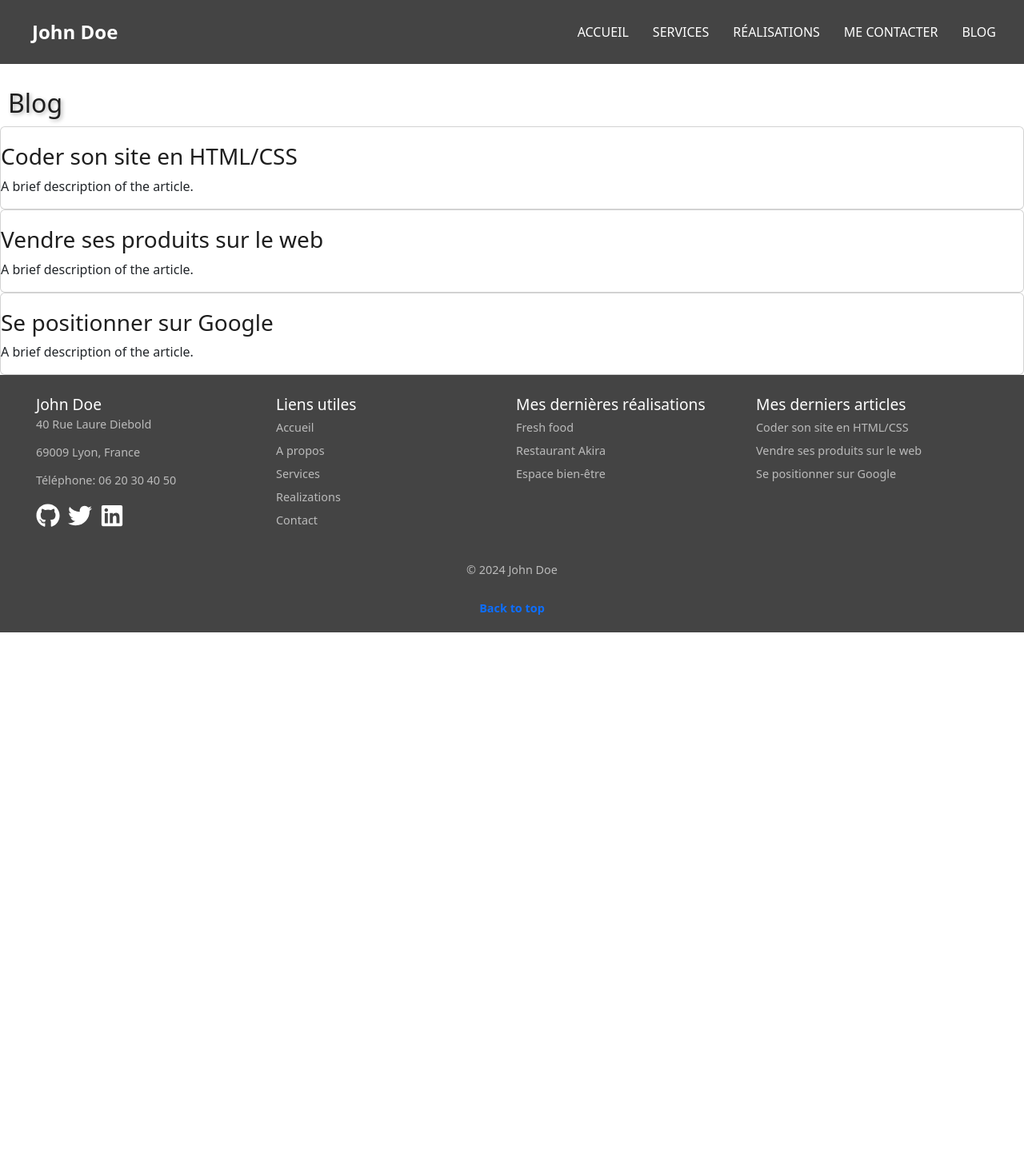
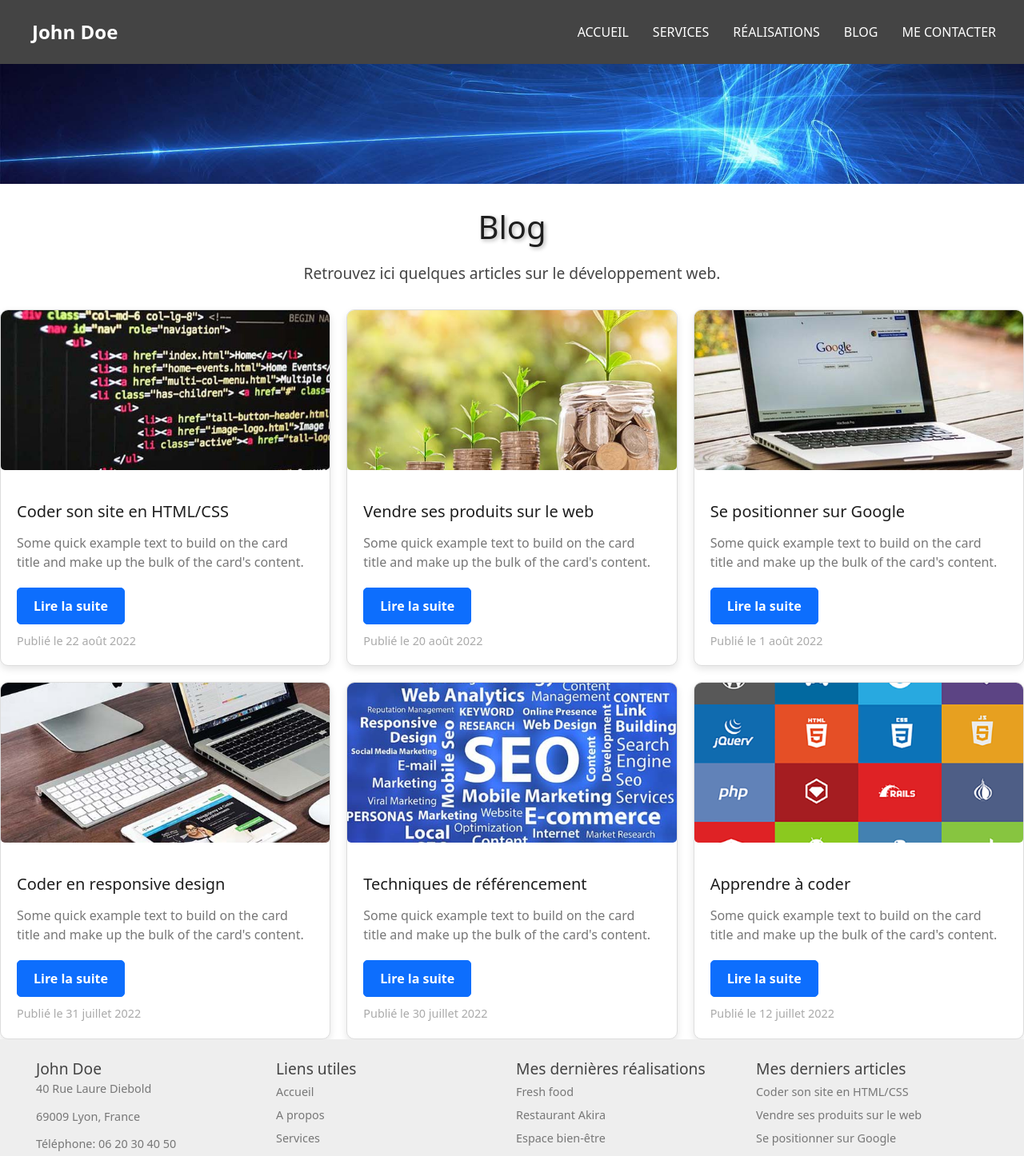
Before and after one commit to HC-VP/john-doe-portfolio, a React (Create React App) app: page /blog in a window 1280 px wide. Shown: the top 1446 px of the page at 80% size. Before the commit the page ends 800 px from the top, so only its background shows below. Built offline with nearby package versions, Linux system fonts and the light colour scheme.

Commit message:
Footer fixes and Blog page

```diff
--- a/src/components/footer/Footer.css
+++ b/src/components/footer/Footer.css
@@ -4,10 +4,11 @@
   justify-content: space-between;
   flex-wrap: wrap; /* Allow sections to wrap on smaller screens */
   padding: 20px 40px;
-  background-color: #444;
-  color: white;
+  background-color: #EEE; /* Light background color for the main footer */
+  color: #444; /* Default text color for the footer */
   text-align: left;
   position: relative;
+  width: 100%; /* Ensure the footer spans the full width */
 }
 
 .footer-column {
@@ -18,12 +19,12 @@
 
 .footer-column h4 {
   font-size: 1.2rem;
-  color: white;
+  color: #444; /* Darker text for the titles */
   margin-bottom: 5px;
 }
 
 .footer-column p, .footer-column a {
-  color: #bbb;
+  color: #777; /* Lighter grey color for text links */
   font-size: 0.9rem;
   line-height: 1.3;
 }
@@ -45,7 +46,7 @@
 }
 
 .social-links a {
-  color: white;
+  color: #444; /* Dark icons */
   font-size: 1.5rem;
   transition: color 0.3s ease;
 }
@@ -64,15 +65,21 @@
   margin-bottom: 5px;
 }
 
+/* Copyright Section - Full Width with Dark Background */
 .copyright {
-  width: 100%;
+  width: 100vw; /* Full viewport width */
   margin-top: 20px;
   font-size: 0.9rem;
   color: #bbb;
+  background-color: #444; /* Dark background for the copyright section */
   display: flex;
   flex-direction: column; /* Stack copyright and "Back to top" */
   align-items: center; /* Center content on desktop */
   text-align: center; /* Ensure text is centered */
+  padding: 10px 0; /* Add padding for better spacing */
+  position: relative;
+  left: 50%; /* Shift the copyright back to the left edge of the page */
+  margin-left: -50vw; /* Offset the margin to cover the full width */
 }
 
 .copyright a {
@@ -113,8 +120,11 @@
     justify-content: flex-start; /* Align copyright and "Back to top" to the left */
     margin-top: 15px;
     font-size: 0.8rem;
-    width: 100%; /* Take full width */
+    width: 100%; /* Full width */
     align-items: flex-start; /* Left-align in mobile */
+    background-color: #444; /* Keep dark background for mobile */
+    left: 0;
+    margin-left: 0; /* Remove the offset on mobile */
   }
 
   .copyright a {
@@ -129,5 +139,6 @@
     margin-top: 30px;
     text-align: center;
     align-items: center; /* Keep centered for desktop */
+    background-color: #444; /* Keep dark background */
   }
 }
--- a/src/components/footer/Footer.js
+++ b/src/components/footer/Footer.js
@@ -29,8 +29,8 @@ const Footer = () => {
           <li><a href="/">Accueil</a></li>
           <li><a href="/#about">A propos</a></li>
           <li><a href="/services">Services</a></li>
-          <li><a href="/realizations">Realizations</a></li>
-          <li><a href="/contact">Contact</a></li>
+          <li><a href="/contact">Me contacter</a></li>
+          <li><a href="/Mentions">Mentions Légales</a></li>
         </ul>
       </div>
 
--- a/src/components/header/Header.js
+++ b/src/components/header/Header.js
@@ -27,9 +27,10 @@ const Header = () => {
           <li><Link to="/" className="nav-link">Accueil</Link></li>
           <li><Link to="/services" className="nav-link">Services</Link></li>
           <li><Link to="/realizations" className="nav-link">Réalisations</Link></li>
+          <li><Link to="/blog" className="nav-link">Blog</Link></li>
           <li><Link to="/contact" className="nav-link">Me contacter</Link></li>
-          <li><Link to="/blog" className="nav-link">Blog</Link></li>
         </ul>
+
       </nav>
     </header>
   );
--- a/src/pages/blog/Blog.css
+++ b/src/pages/blog/Blog.css
@@ -0,0 +1,110 @@
+/* Blog Page Styles */
+.blog-container {
+    max-width: 100%; /* Ensure it spans the entire width of the page */
+    margin: 0 auto;
+    padding: 0; /* Remove padding from the container */
+  }
+
+  /* Blog Image Styles */
+  .blog-image {
+    width: 100vw; /* Set the width to 100% of the viewport width */
+    margin: 0; /* Remove margin */
+  }
+
+  .blog-image img {
+    width: 100vw; /* Ensure image spans the full viewport width */
+    height: 150px; /* Adjust the height as per your design */
+    object-fit: cover; /* Cover the space without distortion */
+    margin-left: calc(-50vw + 50%); /* Ensure the image stays full width even with container padding */
+  }
+
+  /* Blog Title */
+  h2 {
+    text-align: center;
+    font-size: 2.5rem;
+    margin-top: 20px; /* Space from the image */
+    margin-bottom: 10px;
+  }
+
+  .blog-intro {
+    font-size: 1.2rem;
+    color: #444;
+    text-align: center;
+    margin-bottom: 30px;
+  }
+
+  .articles {
+    display: grid;
+    grid-template-columns: repeat(auto-fill, minmax(350px, 1fr)); /* Responsive grid */
+    gap: 20px;
+    justify-items: center;
+  }
+
+  .card {
+    width: 100%;
+    background-color: #fff;
+    border: 1px solid #ddd;
+    border-radius: 10px;
+    overflow: hidden;
+    box-shadow: 0 4px 10px rgba(0, 0, 0, 0.1);
+    transition: transform 0.3s ease;
+  }
+
+  .card:hover {
+    transform: translateY(-5px);
+  }
+
+  .card-img {
+    width: 100%;
+    height: 200px;
+    object-fit: cover;
+  }
+
+  .card-body {
+    padding: 20px;
+  }
+
+  .card-body h3 {
+    font-size: 1.25rem;
+    margin-bottom: 15px;
+    color: #1e1e1e;
+  }
+
+  .card-body p {
+    font-size: 1rem;
+    color: #777;
+    margin-bottom: 20px;
+  }
+
+  .card-body .btn {
+    background-color: #0d6efd;
+    color: white;
+    text-decoration: none;
+    padding: 10px 20px;
+    border-radius: 5px;
+    font-weight: 600;
+    transition: background-color 0.3s;
+  }
+
+  .card-body .btn:hover {
+    background-color: #0056b3;
+  }
+
+  .published-date {
+    font-size: 0.9rem;
+    color: #aaa;
+    margin-top: 10px;
+  }
+
+  /* Mobile responsiveness */
+  @media (max-width: 768px) {
+    .blog-intro {
+      font-size: 1rem;
+      margin-bottom: 20px;
+    }
+
+    .blog-image img {
+      width: 100%;
+      height: auto; /* Make the image responsive */
+    }
+  }
--- a/src/pages/blog/Blog.js
+++ b/src/pages/blog/Blog.js
@@ -4,19 +4,79 @@ import './Blog.css';
 const Blog = () => {
   return (
     <div className="blog-container">
+
+      {/* Blog image */}
+      <div className="blog-image">
+        <img src="/images/banner.jpg" alt="Blog Banner" />
+      </div>
+
+
+
+
       <h2>Blog</h2>
+      <p className="blog-intro">Retrouvez ici quelques articles sur le développement web.</p>
+
+
+
       <div className="articles">
         <div className="card">
-          <h3>Coder son site en HTML/CSS</h3>
-          <p>A brief description of the article.</p>
+          <img src="/images/blog/coder.jpg" alt="Article 1" className="card-img" />
+          <div className="card-body">
+            <h3>Coder son site en HTML/CSS</h3>
+            <p>Some quick example text to build on the card title and make up the bulk of the card's content.</p>
+            <a href="#" className="btn btn-primary">Lire la suite</a>
+            <div className="published-date">Publié le 22 août 2022</div>
+          </div>
         </div>
+
         <div className="card">
-          <h3>Vendre ses produits sur le web</h3>
-          <p>A brief description of the article.</p>
+          <img src="/images/blog/croissance.jpg" alt="Article 2" className="card-img" />
+          <div className="card-body">
+            <h3>Vendre ses produits sur le web</h3>
+            <p>Some quick example text to build on the card title and make up the bulk of the card's content.</p>
+            <a href="#" className="btn btn-primary">Lire la suite</a>
+            <div className="published-date">Publié le 20 août 2022</div>
+          </div>
         </div>
+
         <div className="card">
-          <h3>Se positionner sur Google</h3>
-          <p>A brief description of the article.</p>
+          <img src="/images/blog/google.jpg" alt="Article 3" className="card-img" />
+          <div className="card-body">
+            <h3>Se positionner sur Google</h3>
+            <p>Some quick example text to build on the card title and make up the bulk of the card's content.</p>
+            <a href="#" className="btn btn-primary">Lire la suite</a>
+            <div className="published-date">Publié le 1 août 2022</div>
+          </div>
+        </div>
+
+        <div className="card">
+          <img src="/images/blog/screens.jpg" alt="Article 4" className="card-img" />
+          <div className="card-body">
+            <h3>Coder en responsive design</h3>
+            <p>Some quick example text to build on the card title and make up the bulk of the card's content.</p>
+            <a href="#" className="btn btn-primary">Lire la suite</a>
+            <div className="published-date">Publié le 31 juillet 2022</div>
+          </div>
+        </div>
+
+        <div className="card">
+          <img src="/images/blog/seo.jpg" alt="Article 5" className="card-img" />
+          <div className="card-body">
+            <h3>Techniques de référencement</h3>
+            <p>Some quick example text to build on the card title and make up the bulk of the card's content.</p>
+            <a href="#" className="btn btn-primary">Lire la suite</a>
+            <div className="published-date">Publié le 30 juillet 2022</div>
+          </div>
+        </div>
+
+        <div className="card">
+          <img src="/images/blog/technos.png" alt="Article 6" className="card-img" />
+          <div className="card-body">
+            <h3>Apprendre à coder</h3>
+            <p>Some quick example text to build on the card title and make up the bulk of the card's content.</p>
+            <a href="#" className="btn btn-primary">Lire la suite</a>
+            <div className="published-date">Publié le 12 juillet 2022</div>
+          </div>
         </div>
       </div>
     </div>
```
